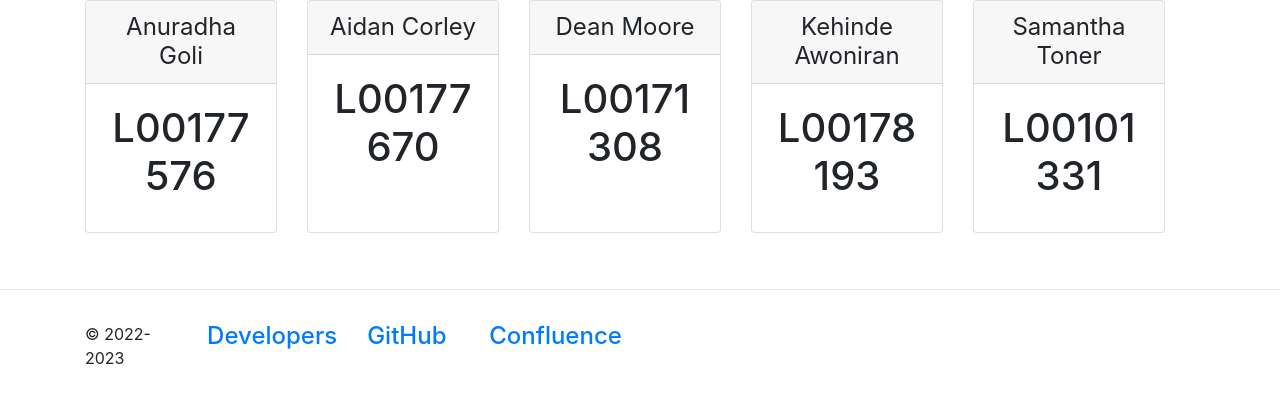
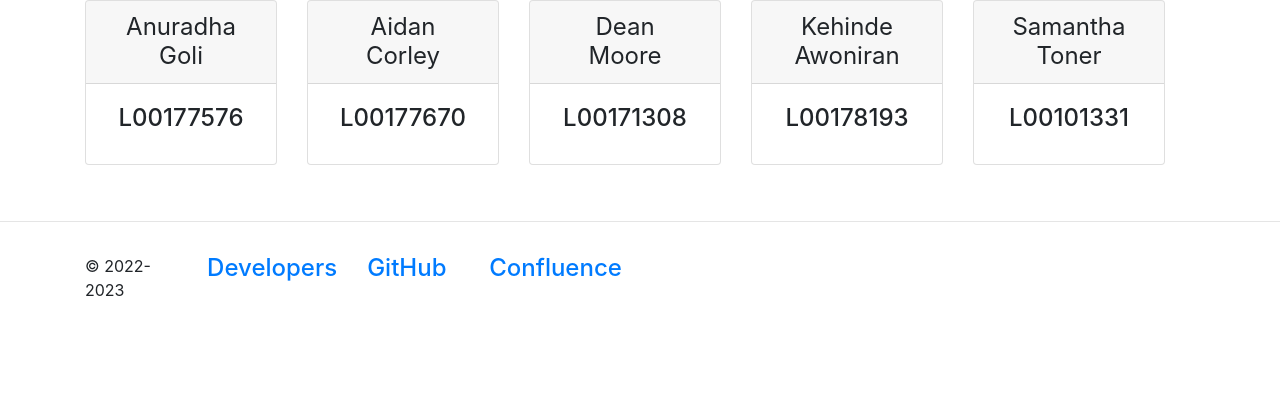
Before and after one commit to DevOps-PM-PGDip-2022-2023/Nausica-s-Global-Green-Initiative, a Flask app: page /team in a window 1280 px wide. Shown: the part 104-507 px from the top of the page. Run offline with Flask 2, Linux system fonts and the light colour scheme; the visitor is signed in with stand-in values (Sample User, id 1).

Commit message:
FInal template teams deatils

```diff
--- a/templates/Teamdetails.html
+++ b/templates/Teamdetails.html
@@ -57,40 +57,40 @@
         <div class="col-md-12 order-md-1 card-deck mb-3 text-center">
           <div class="card mb-4 box-shadow">
             <div class="card-header">
-              <h4 class="my-0 font-weight-normal">Anuradha Goli</h4>
+              <h4 class="my-0 font-weight-normal">Anuradha <br/>Goli</h4>
             </div>
             <div class="card-body">
-              <h1 class="card-title pricing-card-title">L00177576</h1>
+              <h4 class="card-title pricing-card-title">L00177576</h4>
 
             </div>
           </div>
             <div class="card mb-4 box-shadow">
                 <div class="card-header">
-                  <h4 class="my-0 font-weight-normal">Aidan Corley</h4>
+                  <h4 class="my-0 font-weight-normal">Aidan <br/>Corley</h4>
                 </div>
                 <div class="card-body">
-                  <h1 class="card-title pricing-card-title">
+                  <h4 class="card-title pricing-card-title">
 
-                    L00177670</h1>
+                    L00177670</h4>
 
                 </div>
               </div>
               <div class="card mb-4 box-shadow">
                 <div class="card-header">
-                  <h4 class="my-0 font-weight-normal">Dean Moore</h4>
+                  <h4 class="my-0 font-weight-normal">Dean <br/>Moore</h4>
                 </div>
                 <div class="card-body">
-                  <h1 class="card-title pricing-card-title">L00171308</h1>
+                  <h4 class="card-title pricing-card-title">L00171308</h4>
 
                 </div>
               </div>
 
               <div class="card mb-4 box-shadow">
                 <div class="card-header">
-                  <h4 class="my-0 font-weight-normal">Kehinde Awoniran</h4>
+                  <h4 class="my-0 font-weight-normal">Kehinde <br/>Awoniran</h4>
                 </div>
                 <div class="card-body">
-                  <h1 class="card-title pricing-card-title">L00178193</h1>
+                  <h4 class="card-title pricing-card-title">L00178193</h4>
                  <!--  <ul class="list-unstyled mt-3 mb-4">
                     <li>xxx</li>
                     <li>xxxx</li>
@@ -102,10 +102,10 @@
               </div>
               <div class="card mb-4 box-shadow">
                 <div class="card-header">
-                  <h4 class="my-0 font-weight-normal">Samantha Toner</h4>
+                  <h4 class="my-0 font-weight-normal">Samantha <br/>Toner</h4>
                 </div>
                 <div class="card-body">
-                  <h1 class="card-title pricing-card-title">L00101331</h1>
+                  <h4 class="card-title pricing-card-title">L00101331</h4>
                <!--    <ul class="list-unstyled mt-3 mb-4">
                     <li>xxx</li>
                     <li>xxxx</li>
```
